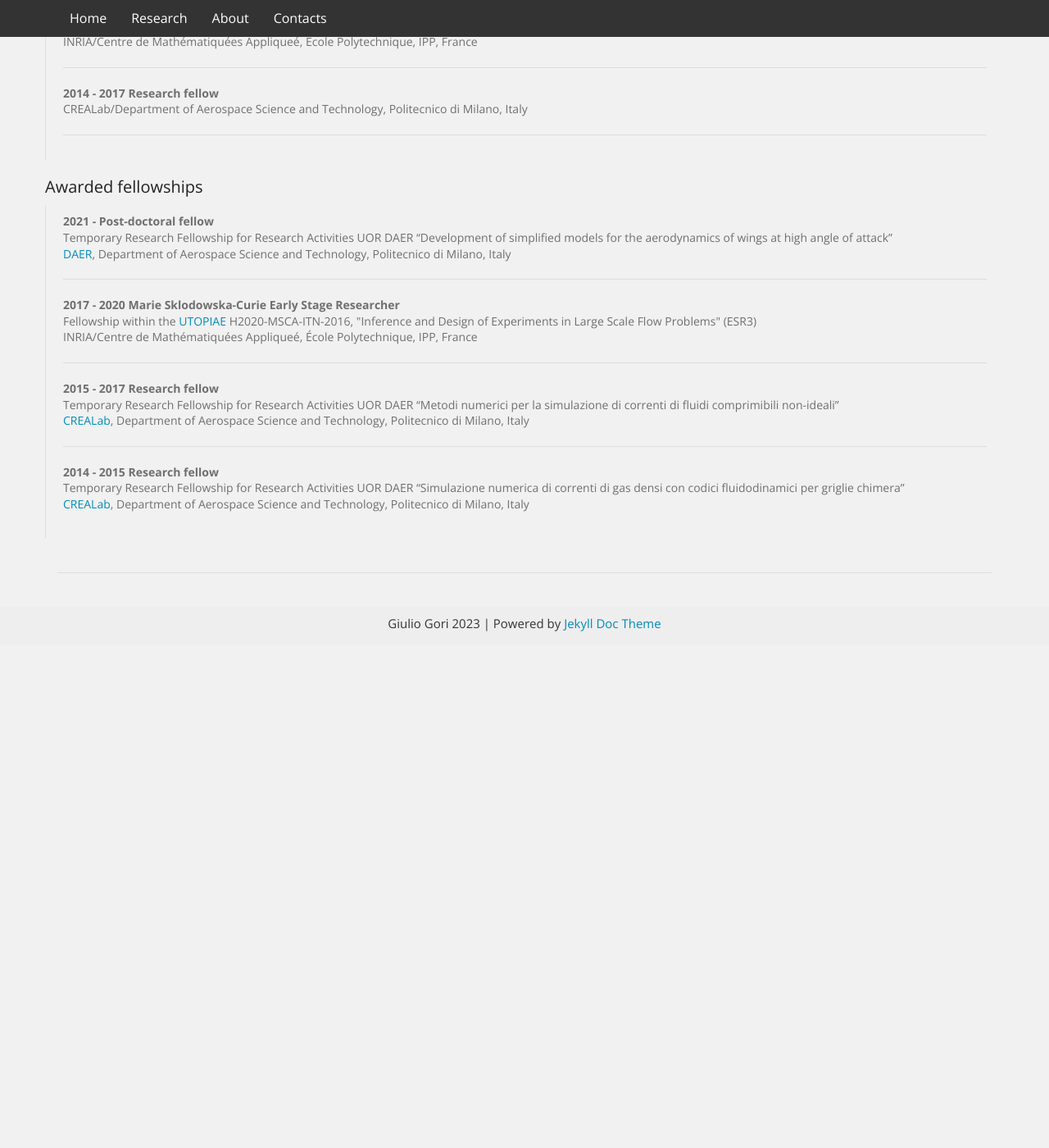
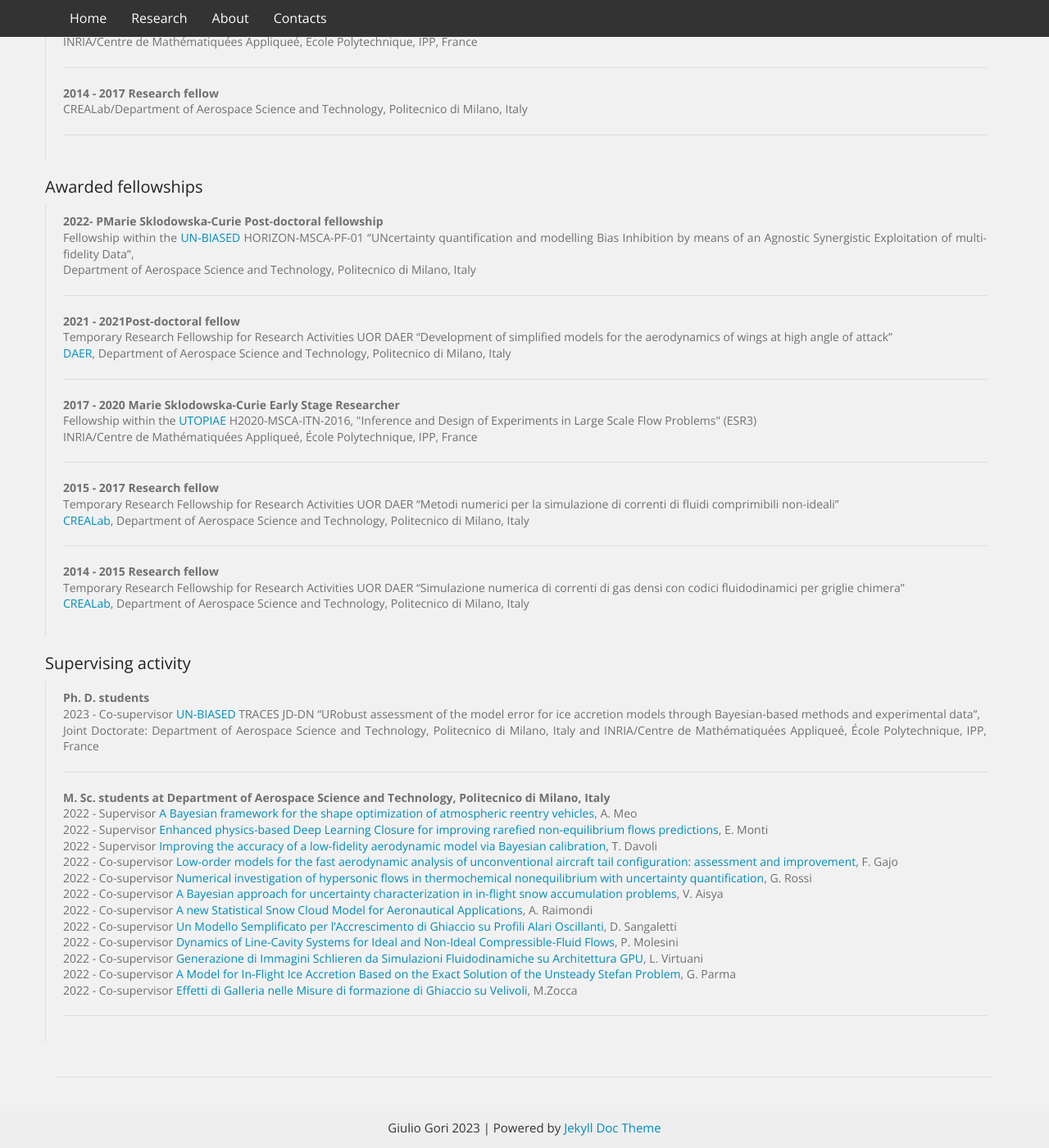
Before and after one commit to LaSerpe/LaSerpe.github.io, a Jekyll site: the page built from index.html, in a window 1280 px wide and 1400 px high, scrolled down 1769 px. Shown: the whole window at 82% size. Built offline with Jekyll 4.4.1, drawn with Linux system fonts in a browser that asks for light colours; nearby versions of some CDN libraries; library files that are not in the unit come from our copies; before the commit the page ends 2555 px from its top, so only the background shows below that.

Commit message:
update cv and supervision

```diff
--- a/index.html
+++ b/index.html
@@ -122,14 +122,20 @@ layout: default
 			<blockquote style="text-align:justify; font-size:14px">
 
 			    <dl>
-			      <dt>2021 - <b>Post-doctoral fellow</b></dt>
+			      <dt>2022- <b>PMarie Sklodowska-Curie Post-doctoral fellowship</b></dt>
+			      <dd>Fellowship within the <a href="https://unbiased-project.eu/">UN-BIASED</a> HORIZON-MSCA-PF-01 “UNcertainty quantification and modelling Bias Inhibition by means of an Agnostic Synergistic Exploitation of multi-fidelity Data”, <br>
+			      Department of Aerospace Science and Technology, Politecnico di Milano, Italy
+			        <hr>
+			      </dd>
+
+			      <dt>2021 - 2021<b>Post-doctoral fellow</b></dt>
 			      <dd>Temporary Research Fellowship for Research Activities UOR DAER “Development of simplified models for the aerodynamics of wings at high angle of attack”<br>
 			      <a href="https://aero.polimi.it">DAER</a>, Department of Aerospace Science and Technology, Politecnico di Milano, Italy
 			        <hr>
 			      </dd>
 
 			      <dt>2017 - 2020 <b>Marie Sklodowska-Curie Early Stage Researcher</b></dt>
-			        <dd>Fellowship within the <a href="http://utopiae.eu">UTOPIAE</a> H2020-MSCA-ITN-2016, "Inference and Design of Experiments in Large Scale Flow Problems" (ESR3)<br>
+			      <dd>Fellowship within the <a href="http://utopiae.eu">UTOPIAE</a> H2020-MSCA-ITN-2016, "Inference and Design of Experiments in Large Scale Flow Problems" (ESR3)<br>
 			        INRIA/Centre de Mathématiquées Appliqueé, École Polytechnique, IPP, France<br>
 			        <hr>
 			      </dd>
@@ -148,6 +154,39 @@ layout: default
 			    </dl>
 
             </blockquote>
+
+            <h2 style="text-align:justify; font-size:20px">Supervising activity</h2>
+			<blockquote style="text-align:justify; font-size:14px">
+
+			    <dl>
+			      <dt><b>Ph. D. students</b></dt>
+			      <dd>2023 - Co-supervisor <a href="https://traces-project.eu/research-projects/dr9/">UN-BIASED</a> TRACES JD-DN “URobust assessment of the model error for ice accretion models through Bayesian-based methods and experimental data”, <br>
+			      Joint Doctorate: Department of Aerospace Science and Technology, Politecnico di Milano, Italy and INRIA/Centre de Mathématiquées Appliqueé, École Polytechnique, IPP, France
+			        <hr>
+			      </dd>
+
+
+
+			      <dt><b>M. Sc. students at Department of Aerospace Science and Technology, Politecnico di Milano, Italy</b></dt>
+						<dd>2022 - Supervisor <a href="https://aero.polimi.it">A Bayesian framework for the shape optimization of atmospheric reentry vehicles</a>, A. Meo<br>
+						<dd>2022 - Supervisor <a href="https://aero.polimi.it">Enhanced physics-based Deep Learning Closure for improving rarefied non-equilibrium flows predictions</a>, E. Monti<br>
+						<dd>2022 - Supervisor <a href="https://aero.polimi.it">Improving the accuracy of a low-fidelity aerodynamic model via Bayesian calibration</a>, T. Davoli<br>
+						<dd>2022 - Co-supervisor <a href="http://hdl.handle.net/10589/190446">Low-order models for the fast aerodynamic analysis of unconventional aircraft tail configuration: assessment and improvement</a>, F. Gajo<br>
+						<dd>2022 - Co-supervisor <a href="http://hdl.handle.net/10589/187445">Numerical investigation of hypersonic flows in thermochemical nonequilibrium with uncertainty quantification</a>, G. Rossi<br>
+						<dd>2022 - Co-supervisor <a href="http://hdl.handle.net/10589/181537">A Bayesian approach for uncertainty characterization in in-flight snow accumulation problems</a>, V. Aisya<br>
+						<dd>2022 - Co-supervisor <a href="http://hdl.handle.net/10589/174883">A new Statistical Snow Cloud Model for Aeronautical Applications</a>, A. Raimondi<br>
+						<dd>2022 - Co-supervisor <a href="http://hdl.handle.net/10589/135179">Un Modello Semplificato per l’Accrescimento di Ghiaccio su Profili Alari Oscillanti</a>, D. Sangaletti<br>
+						<dd>2022 - Co-supervisor <a href="http://hdl.handle.net/10589/128021">Dynamics of Line-Cavity Systems for Ideal and Non-Ideal Compressible-Fluid Flows</a>, P. Molesini<br>
+						<dd>2022 - Co-supervisor <a href="http://hdl.handle.net/10589/116703">Generazione di Immagini Schlieren da Simulazioni Fluidodinamiche su Architettura GPU</a>, L. Virtuani<br>
+						<dd>2022 - Co-supervisor <a href="http://hdl.handle.net/10589/109121">A Model for In-Flight Ice Accretion Based on the Exact Solution of the Unsteady Stefan Problem</a>, G. Parma<br>
+						<dd>2022 - Co-supervisor <a href="http://hdl.handle.net/10589/91127">Effetti di Galleria nelle Misure di formazione di Ghiaccio su Velivoli</a>, M.Zocca<br>
+			        <hr>
+			      </dd>
+
+
+			    </dl>
+
+            </blockquote>
         </div>
     </div>
 
```
Also changed, not shown: 2 other files.
